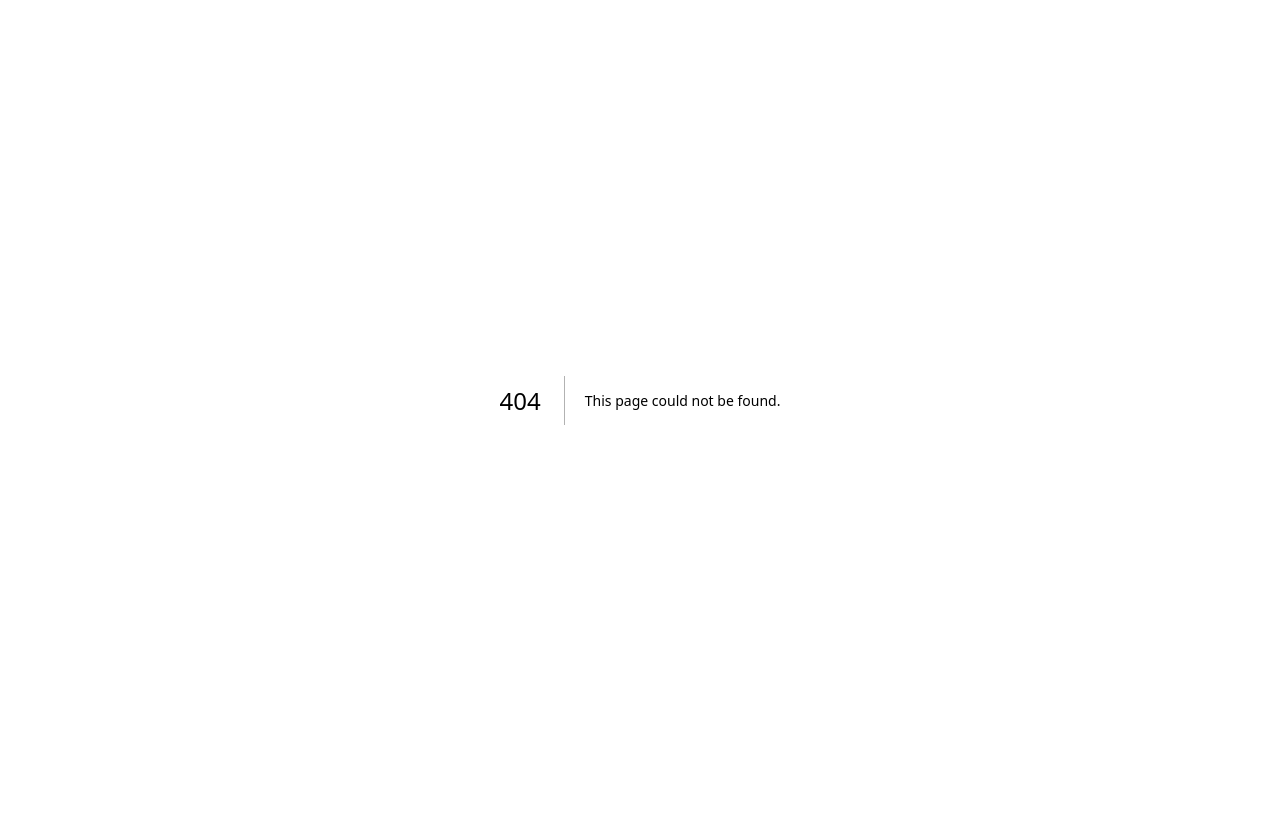
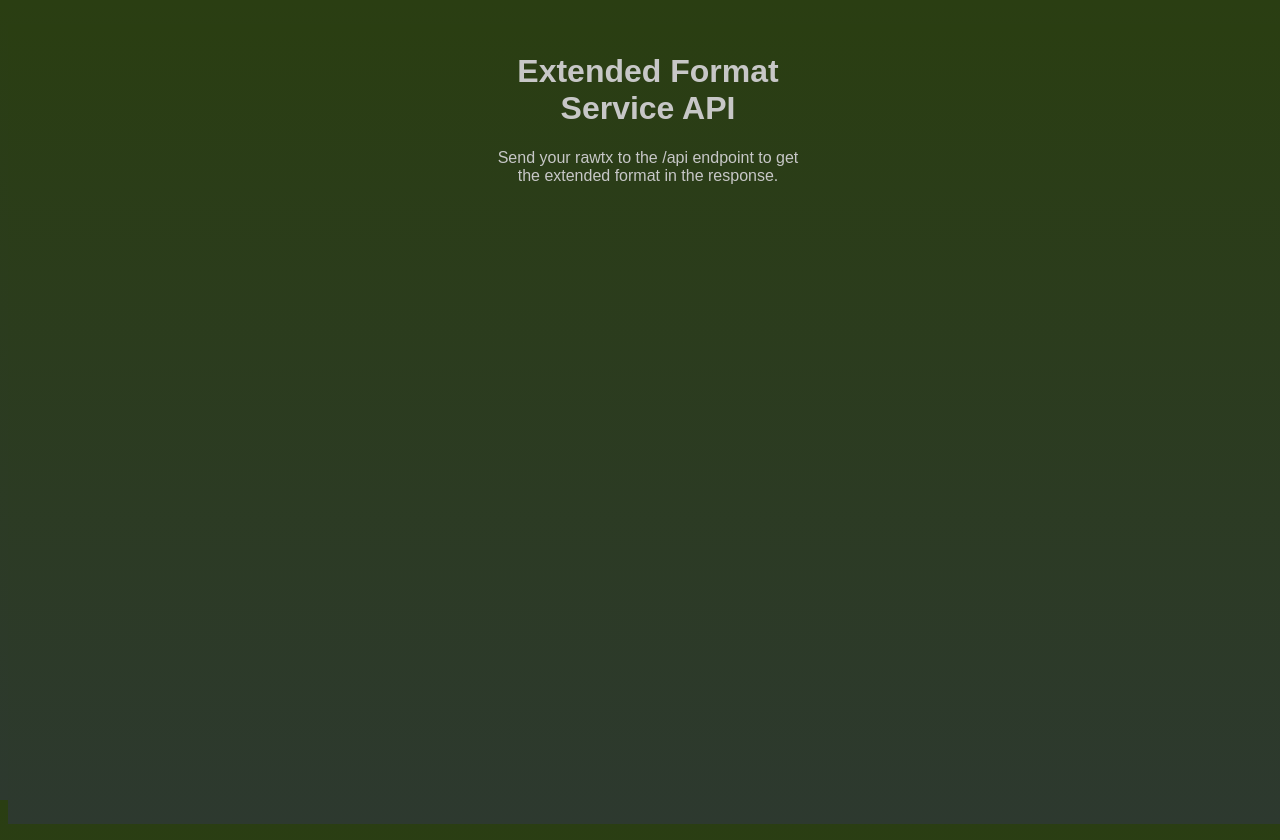
Before and after one commit to sirdeggen/ef, a Next.js app: page /example in a window 1280 px wide. Before the commit this address had no page. Before the commit the page ends 800 px from the top, so only its background shows below. Built offline with nearby package versions, Linux system fonts and the light colour scheme.

Commit message:
done
Signed-off-by: Darren Kellenschwiler <deggen@kschw.com>

```diff
--- /dev/null
+++ b/pages/example.js
@@ -0,0 +1,28 @@
+import Head from 'next/head'
+
+export default function Page() {
+    return (
+        <div>
+            <Head>
+                <title>Create Next App</title>
+                <meta name="description" content="Generated by create next app" />
+                <link rel="icon" href="/favicon.ico" />
+                <link rel="apple-touch-icon" sizes="180x180" href="/apple-touch-icon.png" />
+                <link rel="icon" type="image/png" sizes="32x32" href="/favicon-32x32.png" />
+                <link rel="icon" type="image/png" sizes="16x16" href="/favicon-16x16.png" />
+                <link rel="manifest" href="/site.webmanifest" />
+                <link rel="mask-icon" href="/safari-pinned-tab.svg" color="#2d89ef" />
+                <meta name="msapplication-TileColor" content="#2d89ef" />
+                <meta name="theme-color" content="#ffffff" />
+            </Head>
+            <main>
+            <h1>
+                Extended Format Service API
+            </h1>
+            <p>
+                Send your rawtx to the /api endpoint to get the extended format in the response.
+            </p>
+            </main>
+        </div>
+    )
+}
```
Also changed, not shown: 1 other file (tests, documents, lock files or other folders).
